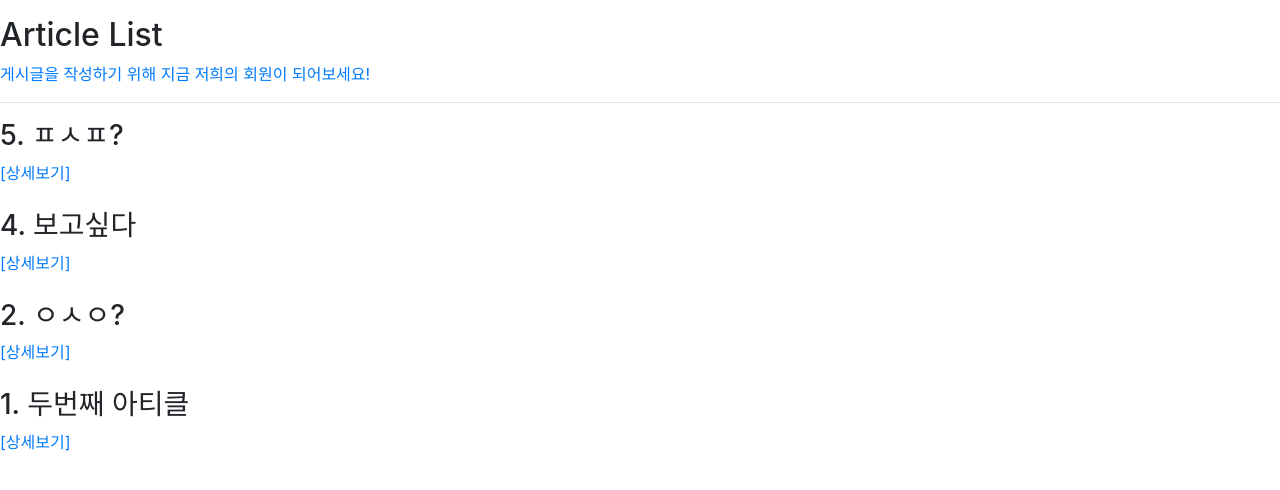
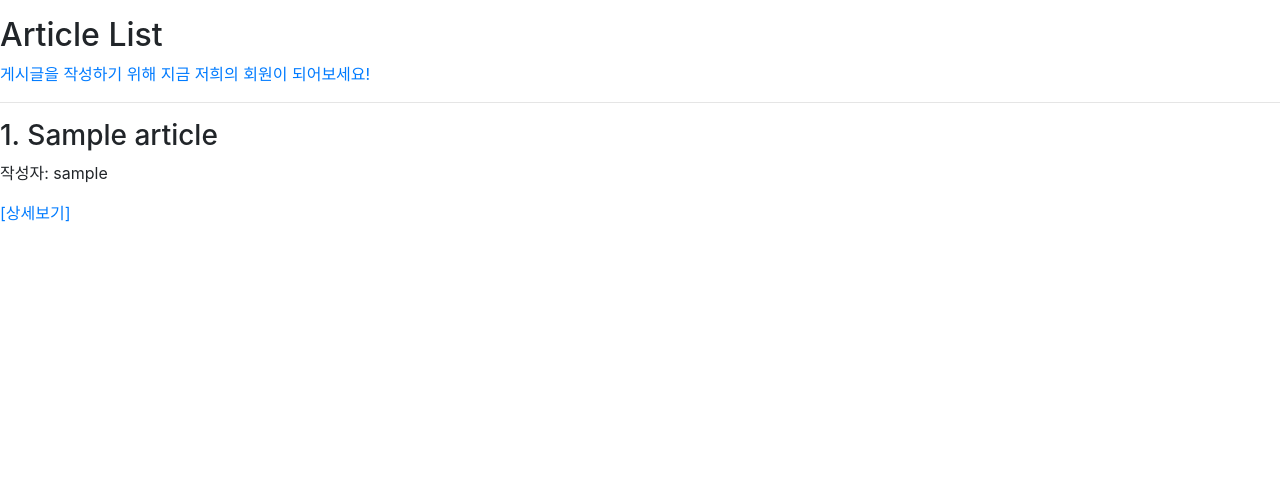
Before and after one commit to GaYoung87/django_review2, a Django app: page /articles/ in a window 1280 px wide. Shown: the part 137-627 px from the top of the page. Run offline with Django 3.2, Linux system fonts and the light colour scheme; data comes from the database, SQL or seed files in the repository; tables that the repository leaves empty hold one stand-in row (values such as "Sample post"); parts of the project's set-up code (start-up, migrations or seed data) failed here and were passed over; some libraries are stand-ins or nearby versions.

Commit message:
Create 1:N

```diff
--- a/accounts/forms.py
+++ b/accounts/forms.py
@@ -6,4 +6,7 @@
 
     class Meta:
         model = get_user_model()
+        # 원래 default user model이 있는데, 나중에 우리가 customize한 usermodel이 생길 수 있음
+        # -> default user model 안쓰면 그때부터 get_user_model()이 default값이 아니게 됨
+        # models.py에서는 get_user_model()사용하지 않음
         fields = ['email', 'first_name', 'last_name', ]
--- a/articles/forms.py
+++ b/articles/forms.py
@@ -7,7 +7,7 @@
 
     class Meta:  # 따로 상속받을 필요없음.
         model = Article
-        fields = '__all__'  # 모든 필드를 다 가지고오겠다.
+        fields = ['title', 'content', ]  # 모든 필드를 다 가지고오겠다.
 
 class CommentForm(forms.ModelForm):
 
--- a/articles/models.py
+++ b/articles/models.py
@@ -1,13 +1,21 @@
 from django.db import models
 from django.core.validators import EmailValidator, MinValueValidator
+from django.conf import settings
 
-# Create your models here.
+
 
 class Article(models.Model):  # model명은 단수로! app 이름은 보통 복수로!
     title = models.CharField(max_length=20)  # max_length: 필수적으로 들어가야함!
     content = models.TextField()  # TextField로 하는 이유: 내용이 길 수 있어서
     created_at = models.DateTimeField(auto_now_add=True)  # 날짜와 시간 동시저장
     updated_at = models.DateTimeField(auto_now=True)
+    # article.user -> article을 작성한 user정보를 바로 가지고 올 수 있다.
+    user = models.ForeignKey(settings.AUTH_USER_MODEL, on_delete=models.CASCADE)  # 한명의 유저가 여러개 article생성하는데, 회원탈퇴하면 article을 삭제할 것이다 -> on_delete=models.CASCADE
+    # models.py에서는 user model 쓸 때, settings로부터 직접 가지고온다 -> get_user_model()사용하지 않음
+    # on_delete=models.CASCADE: 연결되어있는 관계가 끊어지면, 해당 article도 삭제
+
+    # user입장에서 article 가지고오는 방법
+
 
     class Meta:  # 데이터를 위한 데이터
         ordering = ('-pk', )  # tuple로 인식하도록 ,를 붙인다
@@ -37,10 +45,15 @@
 
 
 class Comment(models.Model):
+    # article.comment_set.all() -> related_name 하면 article.comments.all()
     content = models.TextField()
     created_at = models.DateTimeField(auto_now_add=True)
+    # comment는 article에 대한 정보 가지고있음 -> comment.article 로 접근 가능
+    # related_name='comments' -> article한테 뭐라고불리고싶어? 난 comments라고 불리고 싶어
     article = models.ForeignKey(Article, on_delete=models.CASCADE, related_name='comments')  # 몇번째 article에 대한 comment인지 확인하기위해 필수! -> 1:N의 관계!!
             # on_delete 설정 : 참조한 키가 삭제되면 그 키와 관련된 데이터를 같이 삭제해주세요
+    user = models.ForeignKey(settings.AUTH_USER_MODEL, on_delete=models.CASCADE, related_name='comments')
+
     class Meta:  # 데이터를 위한 데이터
         ordering = ('-pk', )  # 1. tuple로 인식하도록 ,를 붙인다
                               # 2. 새로 만든 애들이 위쪽으로 쌓일 수 있도록
--- a/articles/templates/articles/index.html
+++ b/articles/templates/articles/index.html
@@ -20,6 +20,7 @@
 <div>
   <h3>{{ article.pk }}. {{ article.title }}</h3>
   {% comment %} articles라는 앱에서 detail이라는 이름의 url을 불러와라 article.pk:detail url에 필요하기때문에 뒤에 붙여준다. {% endcomment %}
+  <p>작성자: {{ article.user }}</p>
   <a href="{% url 'articles:detail' article.pk %}">[상세보기]</a>
 </div>
 <br>
--- a/articles/views.py
+++ b/articles/views.py
@@ -60,13 +60,17 @@
         # Article을 생성해달라고 하는 요청
         # 데이터 거내서 Article 생성
         # 실제적으로 데이터를 생성.
-        form = ArticleForm(request.POST)  # 사용자의 데이터를 가지고오겠다.
+        form = ArticleForm(request.POST)  # 사용자의 데이터를 가지고오겠다.  # title, content
         # embed()  # 잠시 코드멈춰서 shell에 들어갔다가 나오면 다시 코드 진행
                  # 데이터까지 적혀있는 것을 보여줌
         if form.is_valid():  # 유효하지 않으면 else문가서 context에 가서 다시 rendering
-            form.save()  # 데이터는 저장하는 것
-            return redirect('articles:index')  # 여기서는 index에서 보여준느게 아니라 새로고침.
+            article = form.save(commit=False)  # 데이터는 저장하는 것  # 바로 db에 저장하지는 않겠다.(commit=False)
+            article.user = request.user  # 지금 로그인되어있는 정보를 생성할 article의 user정보로 넣겠다.
+            article.save()
+            return redirect('articles:detail', article.pk)  # 여기서는 index에서 보여준느게 아니라 새로고침.
                             # 그러고나서, index에 들어가서 index가 보여주는 것!
+                            # article.pk: article에서 pk를 꺼낸다
+                            # article_pk: url에서에서 사용해서 넘겨지는 pk
     else:
         # GET 요청
         # Article을 생성하기 위한 페이지를 달라고 하는 요청
@@ -103,15 +107,19 @@
 def update(request, article_pk):
     article = get_object_or_404(Article, pk=article_pk)
     # post의 목적: 기존의 아티클을 수정한 값을 바꾸줌
-    if request.method == 'POST':
-        # form에 request.POST로 들어온 애는 수정할 값
-        form = ArticleForm(request.POST, instance=article)  # 기존에 존재하는 data에 추가
-        if form.is_valid():
-            form.save()
-            return redirect('articles:detail', article_pk)
-    else:  # GET method
-        # 이때 form은 기존 처음에 작성되었던 값
-        form = ArticleForm(instance=article)  # 특정 데이터를 넣은 채로 form을 보이겠다.
+
+    if article.user == request.user:  # 접속user와 작성user이 같으면
+        if request.method == 'POST':
+            # form에 request.POST로 들어온 애는 수정할 값
+            form = ArticleForm(request.POST, instance=article)  # 기존에 존재하는 data에 추가
+            if form.is_valid():
+                form.save()
+                return redirect('articles:detail', article_pk)
+        else:  # GET method
+            # 이때 form은 기존 처음에 작성되었던 값
+            form = ArticleForm(instance=article)  # 특정 데이터를 넣은 채로 form을 보이겠다.
+    else:
+        return redirect('articles:detail', article_pk)
     context = {'form': form, 'article_pk': article_pk}
     return render(request, 'articles/update.html', context)
     # get : update를 이제 할 것이다 -> update페이지 여기있어
@@ -127,7 +135,10 @@
     # article_pk에 맞는 article을 꺼낸다.
     # 삭제한다. (POST, form 사용이유: 우리가 제공하는 방법으로만 삭제하게 만들기 위해!)
         article = get_object_or_404(Article, pk=article_pk)
-        article.delete()
+        if article.user == request.user:
+            article.delete()
+        else:
+            return redirect('articles:detail', article_pk)
     return redirect('articles:index')  # redirect는 get요청만 받는다.
 
 
@@ -138,6 +149,7 @@
         if form.is_valid():
             comment = form.save(commit=False)
             comment.article_id = article_pk
+            comment.user = request.user
             comment.save()
     return redirect('articles:detail', article_pk)
 
@@ -169,7 +181,8 @@
     #      detail페이지에 리턴할 때만 필요하므로 그 article_pk를 바로 redirect()안에 넣어줌!
     # 대신 article_pk = comment.article_id넣어줘도 괜찮. -> db보면 article_id있음
         comment = get_object_or_404(Comment, pk=comment_pk)
-        comment.delete()
+        if comment.user == request.user:
+            comment.delete()
         return redirect('articles:detail', article_pk)
     else:  # else문 필요없음.
         return HttpResponse('You are Unauthorized', status=401)
```
Also changed, not shown: Comment와 User간 1 vs N 관계 정의.md (added, +8 -0 lines), articles/templates/articles/detail.html (+6 -7 lines), 다 vs 다관계.md (added, +41 -0 lines), 로그인.md (+18 -3 lines), articles/migrations/0006_article_user.py (added), articles/migrations/0007_comment_user.py (added).
